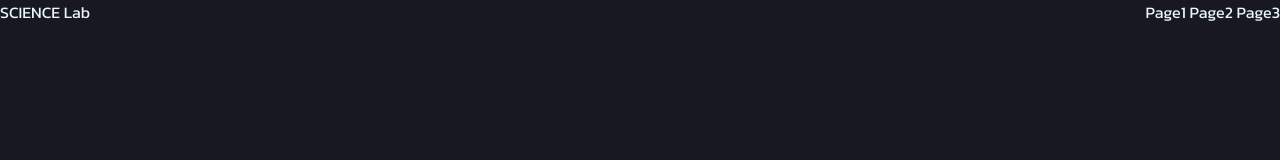
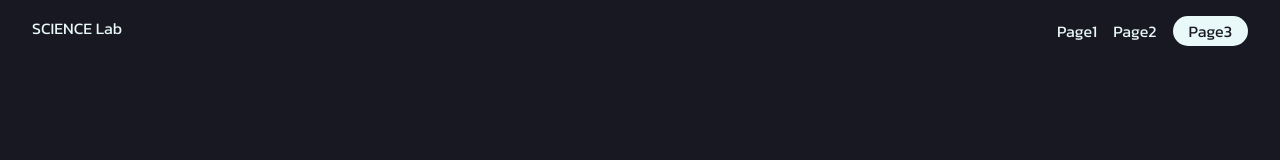
Before and after one commit to thuongton999/scilab, an Astro site: page / in a window 1280 px wide. Built offline with nearby package versions, Linux system fonts and the light colour scheme; Astro itself is replaced by a stand-in of ours.

Commit message:
add Header

```diff
--- a/src/components/Header.astro
+++ b/src/components/Header.astro
@@ -6,7 +6,7 @@
     <div class="right">
         <a href="/page1">Page1</a>
         <a href="/page2">Page2</a>
-        <a class="highlight" href="/page3">Page3</a>
+        <a href="/page3">Page3</a>
     </div>
 </header>
 
@@ -16,6 +16,24 @@
         left: 0; right: 0;
         display: flex;
         justify-content: space-between;
+        align-items: stretch;
+        padding: 1rem 2rem;
+        order: 2;
+    }
+    .left {
+        flex: 3;
+    }
+    .right {
+        flex: 2;
+        display: flex;
+        justify-content: flex-end;
         align-items: center;
+        gap: 1em;
+    }
+    .right > *:last-child {
+        padding: 0.2em 1em;
+        border-radius: 1em;
+        background-color: var(--color-text);
+        color: var(--color-background);
     }
 </style>
```
